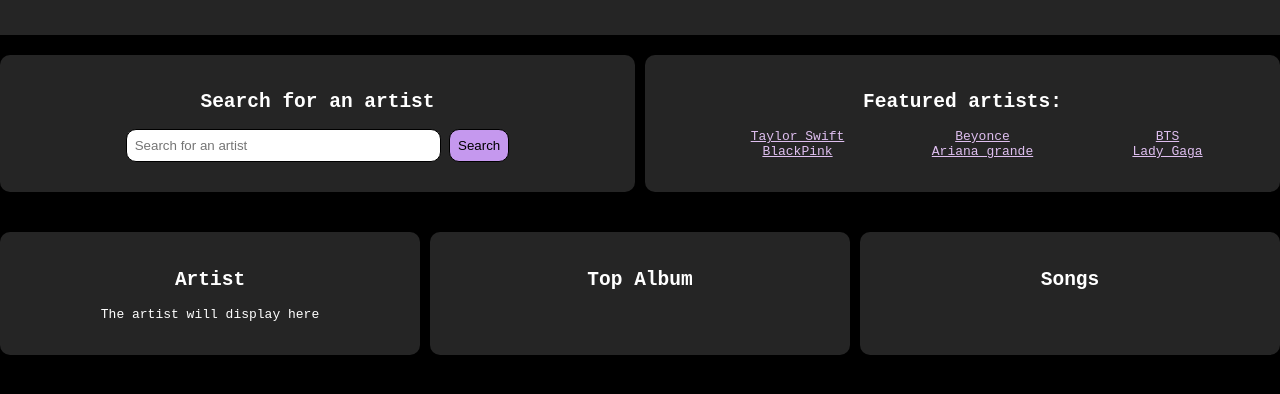
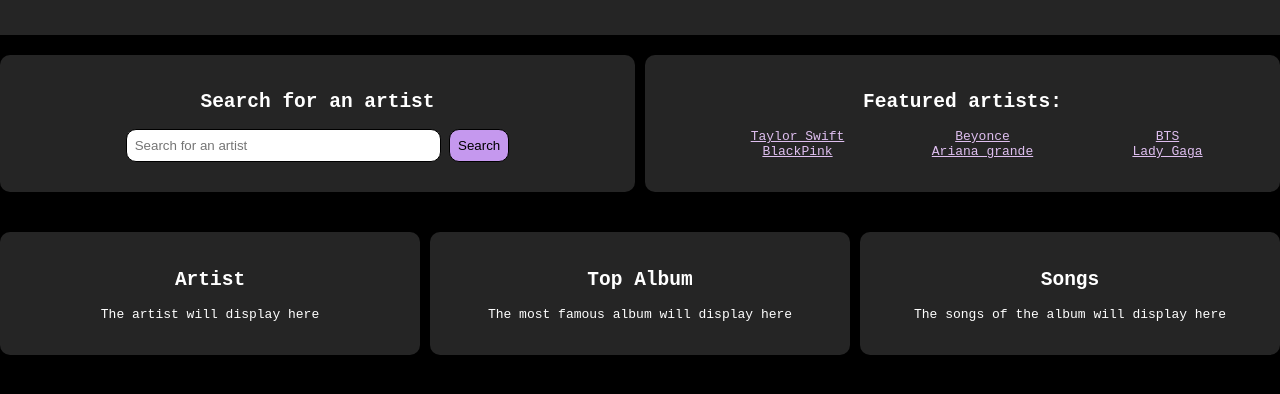
Before and after one commit to katriinac/Project-2-Music-App, a plain HTML site: page index.html in a window 1280 px wide. Shown: the part 86-480 px from the top of the page. Drawn offline with Linux system fonts and the light colour scheme.

Commit message:
changes in homepage

```diff
--- a/index.html
+++ b/index.html
@@ -45,6 +45,7 @@
         <section id="albums">
             <h2>Top Album</h2>
             <div id="albumList">
+                <p>The most famous album will display here</p>
                 <!--album here-->
             </div>
         </section>
@@ -52,6 +53,7 @@
         <section id="songSection">
             <h2 id="albumName">Songs</h2>
             <div id="songList">
+                <p>The songs of the album will display here</p>
                 <!--songs here-->
             </div>
         </section>
```
